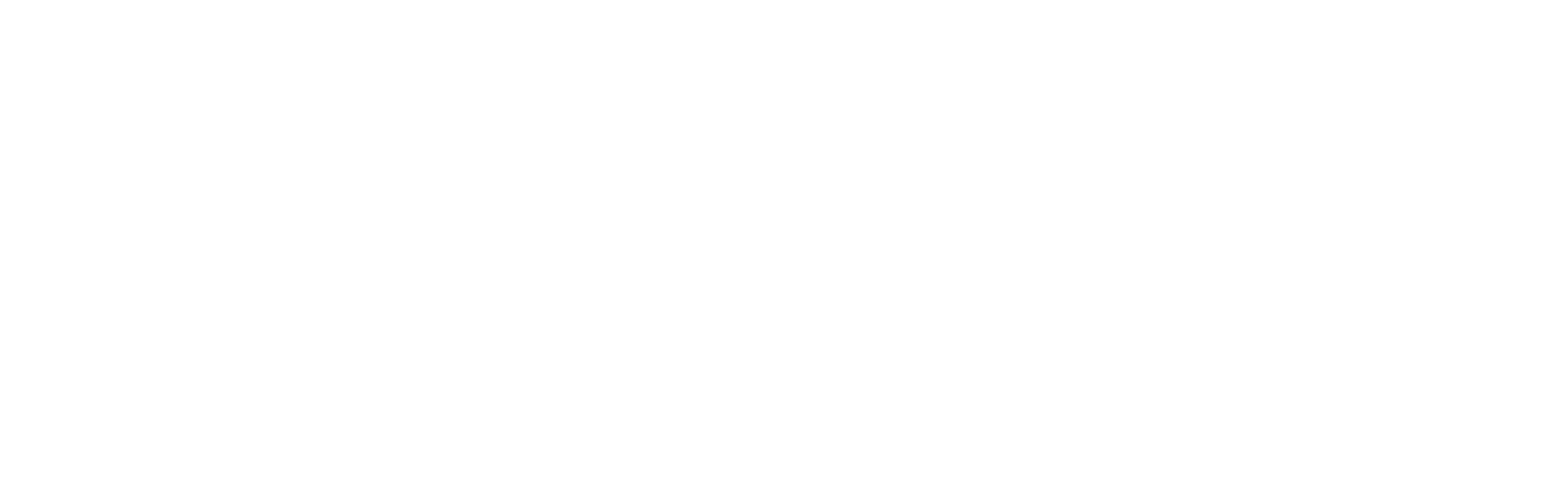
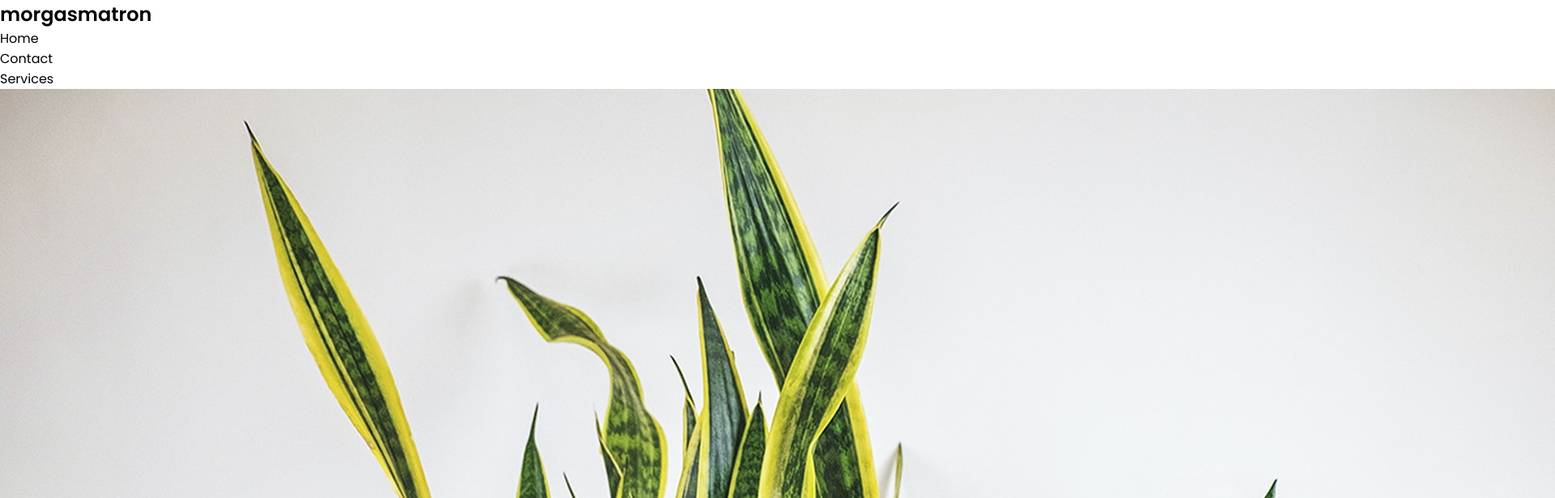
Before and after one commit to morganfula/css-cursor-animation, a plain HTML site: page index.html in a window 1280 px wide. Shown: the top 616 px of the page at 81% size, 1920 px wide, since content can reach past the window. Drawn offline with Linux system fonts and the light colour scheme.

Commit message:
starting html

```diff
--- a/index.html
+++ b/index.html
@@ -4,11 +4,34 @@
 <head>
   <meta charset="UTF-8">
   <meta name="viewport" content="width=device-width, initial-scale=1.0">
+  <link rel="stylesheet" href="style.css">
+  <link href="https://fonts.googleapis.com/css2?family=Poppins:wght@100;200;300;400;600&display=swap" rel="stylesheet">
   <title>Cursor Animation</title>
 </head>
 
 <body>
+  <nav>
+    <div class="cursor"></div>
+    <h1>morgasmatron</h1>
+    <ul class="nav-links">
+      <li>Home</li>
+      <li>Contact</li>
+      <li>Services</li>
+    </ul>
+  </nav>
 
+  <section>
+    <div class="front-cover">
+      <img src="./severin-candrian-Y5YcqfQYAhs-unsplash.jpg" alt="">
+    </div>
+
+    <div class="front-desc">
+      <h2>Wowie</h2>
+      <p>skibidi pa pa</p>
+    </div>
+  </section>
+
+  <script src="app.js"></script>
 </body>
 
 </html>
--- a/style.css
+++ b/style.css
@@ -0,0 +1,9 @@
+* {
+  margin: 0;
+  padding: 0;
+  box-sizing: border-box;
+}
+
+body {
+  font-family: 'Poppins', sans-serif;
+}
```
Also changed, not shown: severin-candrian-Y5YcqfQYAhs-unsplash.jpg (added).
